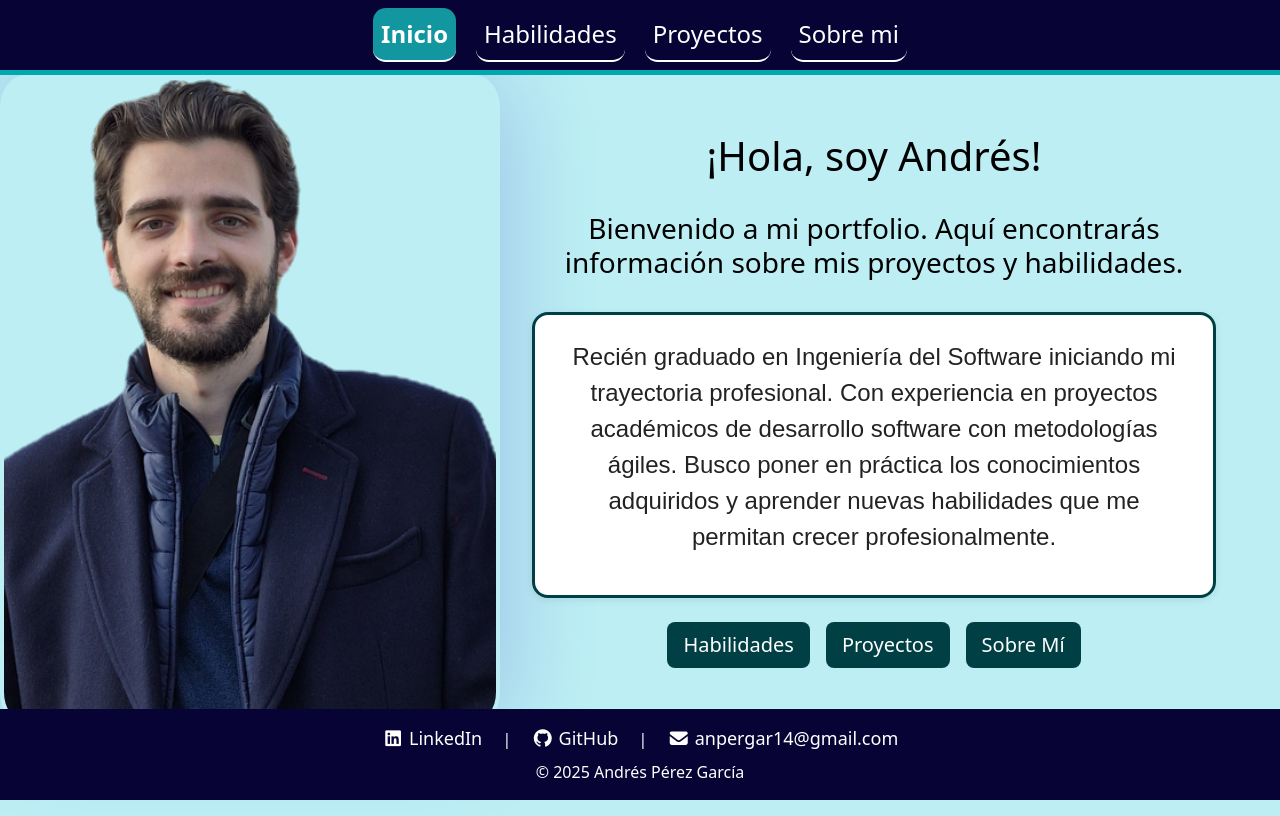
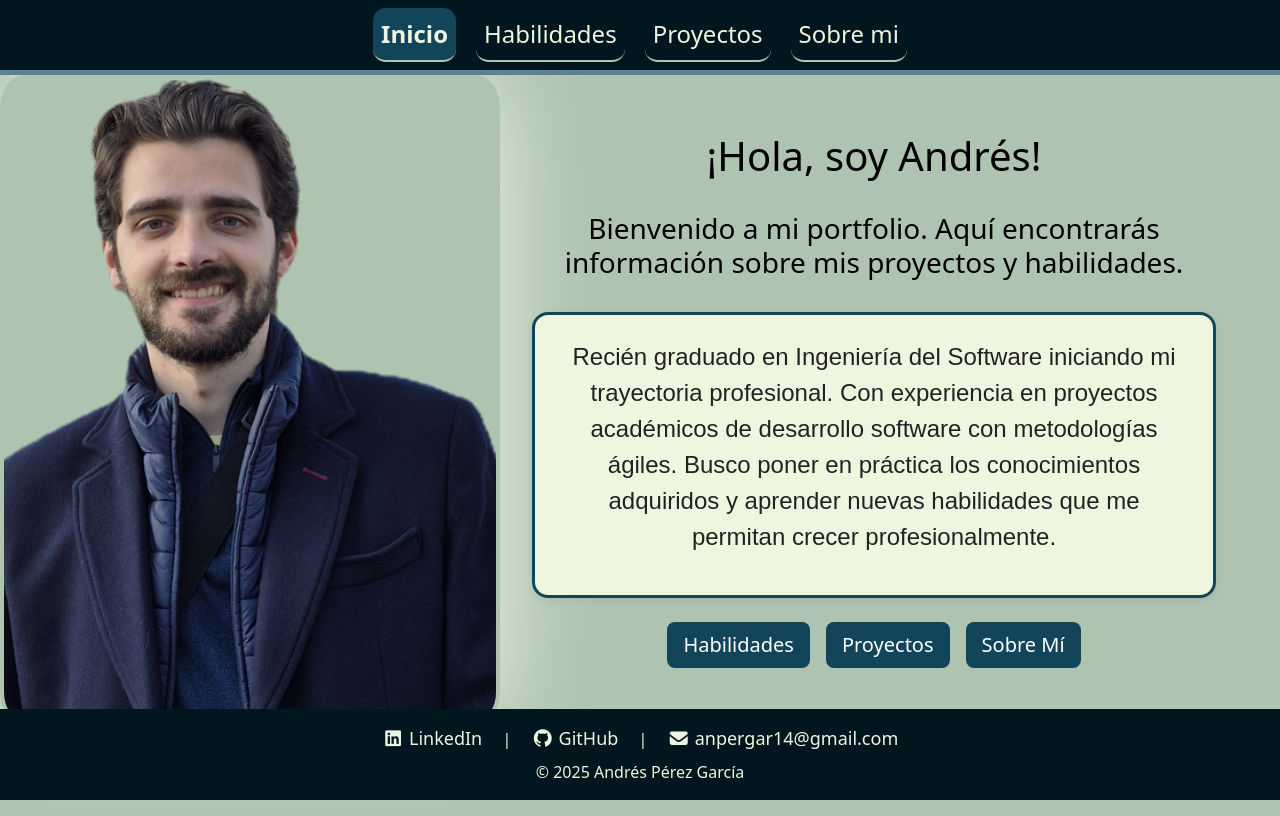
Before and after one commit to Andrespg14/Mi-Portfolio, a React (Create React App) app in the folder frontend/: page / in a window 1280 px wide. Built offline with nearby package versions, Linux system fonts and the light colour scheme; the HTML template or start-up script is replaced by a standard one.

Commit message:
feat: Update color scheme to softer tones

```diff
--- a/frontend/src/App.css
+++ b/frontend/src/App.css
@@ -1,6 +1,6 @@
 .App {
   text-align: center;
-  background-color: #bceef4;
+  background-color: #aec3b0;
   min-height: 100vh;
   display: flex;
   flex-direction: column;
--- a/frontend/src/components/Footer.css
+++ b/frontend/src/components/Footer.css
@@ -1,8 +1,8 @@
 @import "@fortawesome/fontawesome-free/css/all.min.css";
 
 .footer {
-    background-color: #070334;
-    color: white;
+    background-color: #01161e;
+    color: #eff6e0;
     padding: 1rem;
     position: sticky;
     bottom: 0;
@@ -10,7 +10,7 @@
 }
 
 .footer a {
-    color: white;
+    color: #eff6e0;
     margin: 0 1rem;
     text-decoration: none;
     font-size: large;
--- a/frontend/src/components/Header.css
+++ b/frontend/src/components/Header.css
@@ -1,27 +1,27 @@
 .header-navbar {
-  background-color: #070334;
+  background-color: #01161e;
   font-size: x-large;
-  border-bottom: 5px solid #00a9af;
+  border-bottom: 5px solid #598392;
 }
 
 .header-navbar .nav-link {
-  color: #ffffff !important;
+  color: #eff6e0 !important;
   font-weight: normal;
   margin: 0 10px;
   border-radius: 0.8rem;
   transition: background-color 1s;
-  border-bottom: 2px solid white;
+  border-bottom: 2px solid #aec3b0;
 }
 
 .header-navbar .nav-link.active {
   font-weight: bold;
-  background-color: #1296a0;
+  background-color: #124559;
 }
 
 .header-navbar .nav-link:hover {
-  background-color: #00ebfc8f;
+  background-color: #124559;
 }
 
 .header-navbar .navbar-toggler {
-  border-color: #ECF0F1;
+  border-color: #eff6e0;
 }
--- a/frontend/src/index.css
+++ b/frontend/src/index.css
@@ -5,7 +5,7 @@ body {
     sans-serif;
   -webkit-font-smoothing: antialiased;
   -moz-osx-font-smoothing: grayscale;
-  background-color: #bceef4 !important;
+  background-color: #eff6e0 !important;
 }
 
 code {
--- a/frontend/src/pages/inicio.css
+++ b/frontend/src/pages/inicio.css
@@ -21,7 +21,7 @@
   object-fit: cover;
   border: 4px solid transparent;
   border-radius: 5%;
-  box-shadow: 0 2px 100px rgba(0, 3, 175, 0.2);
+  box-shadow: 0 2px 100px #eff6e0;
 }
 
 .inicio-textos {
@@ -31,10 +31,10 @@
   gap: 1.5rem;
 }
 .cuadro-texto {
-  background: #ffffff;
+  background: #eff6e0;
   color: #222;
   border-radius: 1rem;
-  border-color: #004044;
+  border-color: #124559;
   border-style: solid;
   padding: 1.5rem;
   box-shadow: 0 2px 8px rgba(0,0,0,0.08);
@@ -48,7 +48,7 @@
   gap: 1rem;
 }
 .botones-inicio .btn {
-  background-color: #004044;
+  background-color: #124559;
   border: none;
   border-radius: 0.5rem;
   padding: 0.5rem 1rem;
@@ -57,5 +57,5 @@
   transition: background-color 0.7s;
 }
 .botones-inicio .btn:hover {
-  background-color: #10acb8;
+  background-color: #598392;
 }
```
